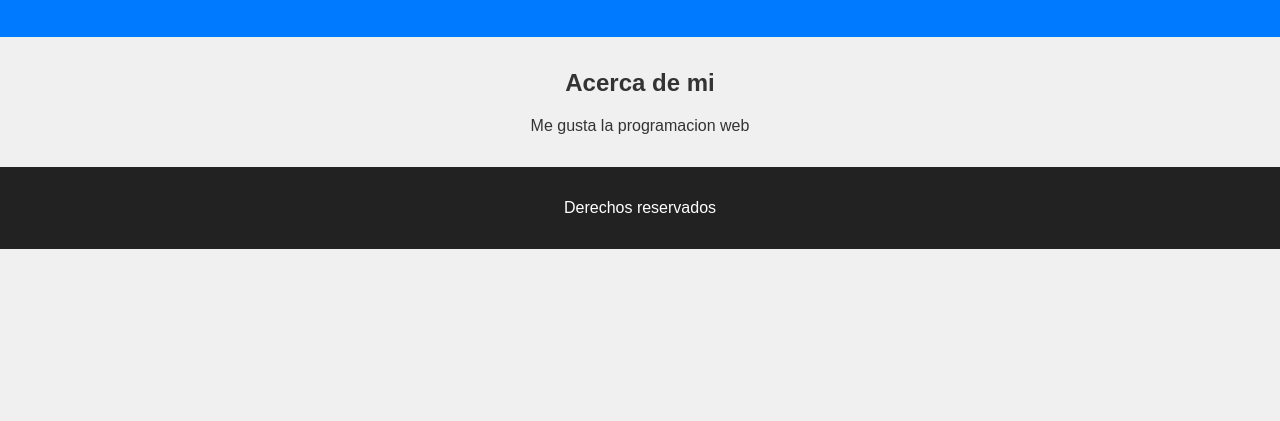
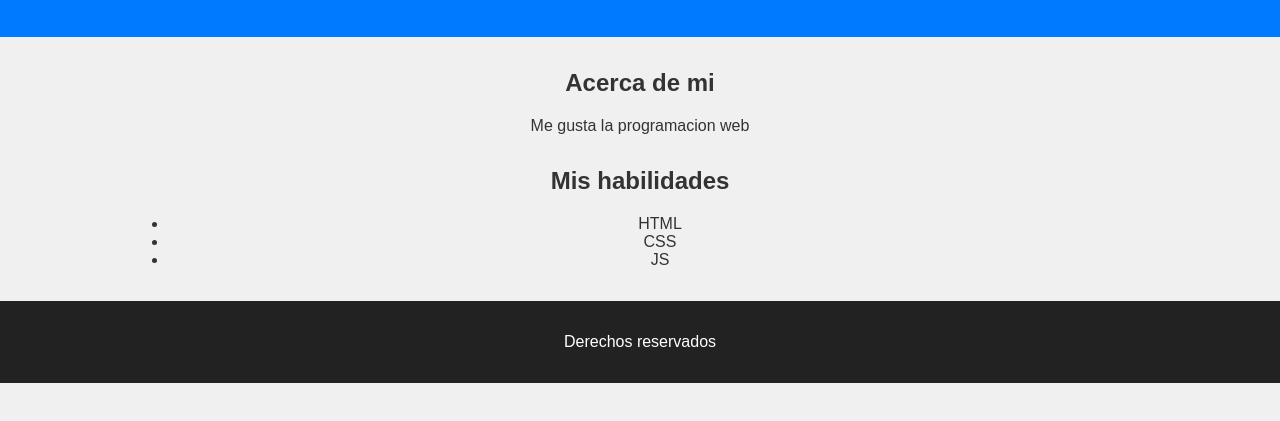
Before and after one commit to HenryLuis/mi-portafolio, a plain HTML site: page index.html in a window 1280 px wide. Shown: the part 125-546 px from the top of the page. Drawn offline with Linux system fonts and the light colour scheme.

Commit message:
Agregamos seccion habilidades

```diff
--- a/index.html
+++ b/index.html
@@ -15,6 +15,14 @@
         <h2>Acerca de mi</h2>
         <p>Me gusta la programacion web</p>
     </section>
+    <section id="habilidades">
+        <h2>Mis habilidades</h2>
+        <ul>
+            <li>HTML</li>
+            <li>CSS</li>
+            <li>JS</li>
+        </ul>
+    </section>
     <footer>
         <p>Derechos reservados</p>
     </footer>
```
